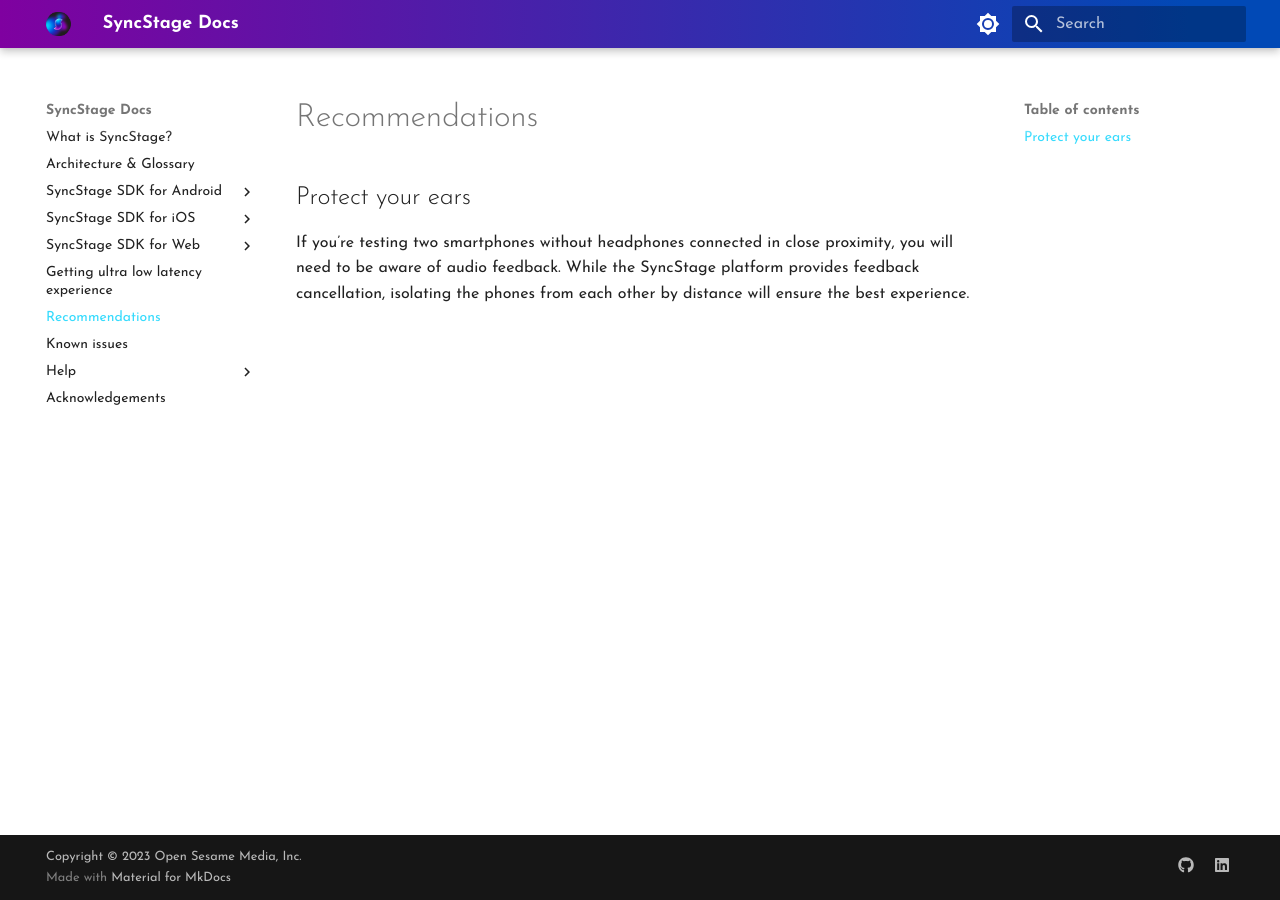
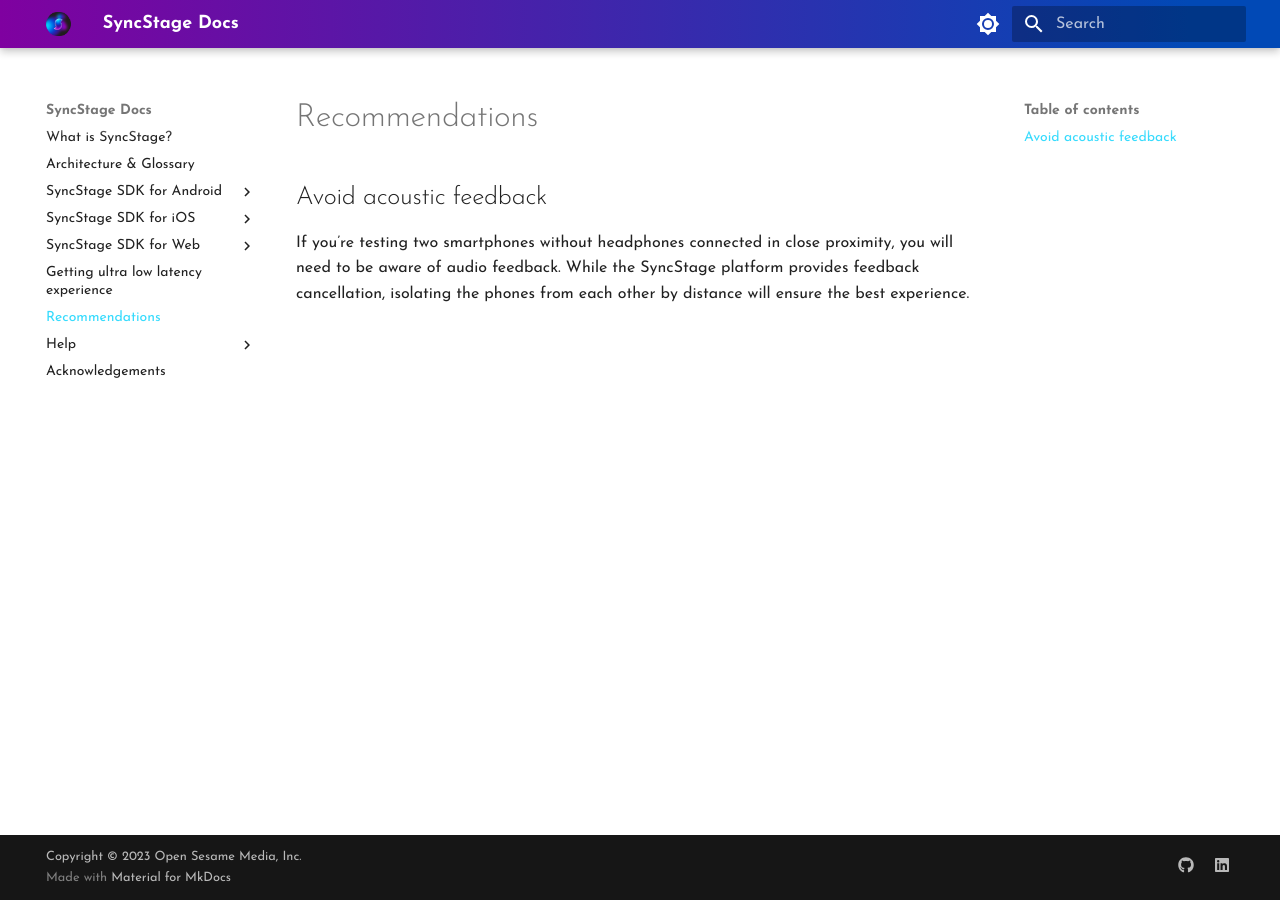
Before and after one commit to opensesamemedia/syncstage-docs, an MkDocs documentation site: the page built from docs/recommendations.md, in a window 1280 px wide. Built offline with MkDocs 1.6.1 and Material for MkDocs 9.7.7, drawn with Linux system fonts in a browser that asks for light colours.

Commit message:
Deleted known issues page

```diff
--- a/docs/recommendations.md
+++ b/docs/recommendations.md
@@ -1,3 +1,3 @@
-## Protect your ears
+## Avoid acoustic feedback
 
 If you’re testing two smartphones without headphones connected in close proximity, you will need to be aware of audio feedback. While the SyncStage platform provides feedback cancellation, isolating the phones from each other by distance will ensure the best experience.
--- a/mkdocs.yml
+++ b/mkdocs.yml
@@ -101,7 +101,6 @@
     - Test App: web/test-app.md
   - Getting ultra low latency experience: low-latency-experience.md
   - Recommendations: recommendations.md
-  - Known issues: known-issues.md
   - Help:
     - FAQ: help/faq.md
     - Reporting a bug: help/report-a-bug.md
```
Also changed, not shown: docs/web/known-issues.md (deleted, +0 -3 lines).
